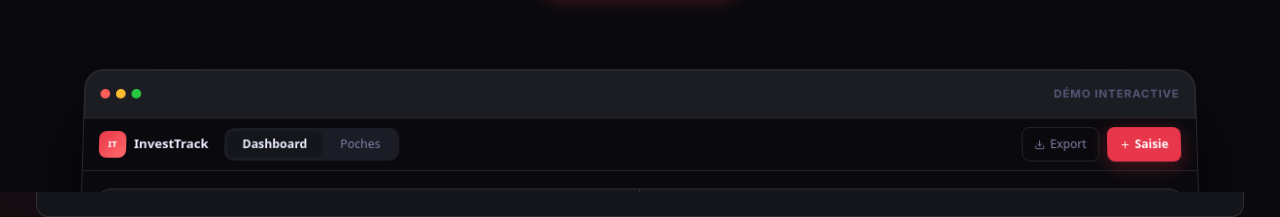
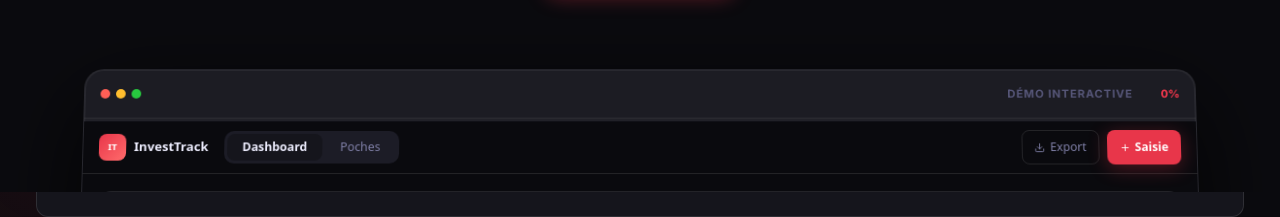
Before and after one commit to julesaf/fin, a React (Vite) app: page / in a window 1280 px wide. Shown: the part 608-825 px from the top of the page. Built offline with nearby package versions, Linux system fonts and the light colour scheme.

Commit message:
feat(no-ticket): add demo progress tracking to welcome modal

```diff
--- a/App.tsx
+++ b/App.tsx
@@ -622,6 +622,12 @@ function WelcomeModal({ onEmpty, canClose, onClose, mode, setMode }) {
     const landingRef = useRef(null);
     const demoPreviewRef = useRef(null);
     const touchYRef = useRef(null);
+    const [demoProgress, setDemoProgress] = useState(0);
+    const updateDemoProgress = demo => {
+        if (!demo) return;
+        const max = demo.scrollHeight - demo.clientHeight;
+        setDemoProgress(max > 2 ? Math.max(0, Math.min(1, demo.scrollTop / max)) : 0);
+    };
     const routeScrollToDemo = (deltaY, source = 'wheel') => {
         const demo = demoPreviewRef.current;
         if (!demo || !deltaY || Math.abs(deltaY) < 1) return false;
@@ -639,6 +645,7 @@ function WelcomeModal({ onEmpty, canClose, onClose, mode, setMode }) {
         const limit = source === 'touch' ? 42 : 34;
         const softenedDelta = Math.sign(deltaY) * Math.min(Math.abs(deltaY) * speed, limit);
         demo.scrollTop = Math.max(0, Math.min(max, before + softenedDelta));
+        updateDemoProgress(demo);
         return demo.scrollTop !== before;
     };
     const onLandingWheel = e => {
@@ -684,7 +691,8 @@ function WelcomeModal({ onEmpty, canClose, onClose, mode, setMode }) {
             <style>{`
                 .landing-scrollbar{scrollbar-width:thin;scrollbar-color:${ACC}55 transparent}
                 .landing-scrollbar::-webkit-scrollbar{width:8px;height:8px}.landing-scrollbar::-webkit-scrollbar-thumb{background:${ACC}55;border-radius:99px}.landing-scrollbar::-webkit-scrollbar-track{background:transparent}
-                @media (max-width: 900px){.landing-demo-shell{max-width:calc(100vw - 1.5rem)!important;margin-bottom:3.5rem!important}.landing-demo-card{transform:none!important;border-radius:16px!important}.landing-app-preview{max-height:78vh!important}.landing-section{padding-top:4rem!important;padding-bottom:4rem!important}.landing-trust-grid{gap:1rem!important}.landing-bento{grid-template-columns:1fr!important}.landing-feature-large{grid-column:auto!important}.landing-feature-card{min-height:220px!important;padding:2rem 1.5rem!important}.landing-feature-card p{max-width:100%!important}.landing-demo-side{display:none!important}}
+                .landing-demo-pin{position:relative;min-height:calc(min(82vh,920px) + 220px);margin-bottom:6rem}.landing-demo-shell{position:sticky;top:88px;z-index:2}
+                @media (max-width: 900px){.landing-demo-pin{min-height:auto;margin-bottom:3.5rem!important}.landing-demo-shell{position:relative!important;top:auto!important;max-width:calc(100vw - 1.5rem)!important}.landing-demo-card{transform:none!important;border-radius:16px!important}.landing-app-preview{max-height:78vh!important}.landing-section{padding-top:4rem!important;padding-bottom:4rem!important}.landing-trust-grid{gap:1rem!important}.landing-bento{grid-template-columns:1fr!important}.landing-feature-large{grid-column:auto!important}.landing-feature-card{min-height:220px!important;padding:2rem 1.5rem!important}.landing-feature-card p{max-width:100%!important}.landing-demo-side{display:none!important}}
                 @media (max-width: 640px){.landing-hero{padding:3.25rem .9rem 2rem!important}.landing-hero h1{font-size:clamp(2.35rem,14vw,3.55rem)!important;line-height:1.02!important}.landing-hero p{font-size:1rem!important}.landing-nav{padding:.85rem 1rem!important}.landing-open-label{display:none!important}.landing-app-preview{max-height:72vh!important}.landing-demo-windowbar{padding:.7rem!important}.landing-section{padding-left:.9rem!important;padding-right:.9rem!important}.landing-footer{justify-content:center!important;text-align:center!important}}
                 @media (max-width: 430px){.landing-brand-text{display:none!important}.landing-app-preview{max-height:68vh!important}.landing-demo-shell{padding:0 .6rem!important;max-width:100vw!important}.landing-feature-card{min-height:200px!important}}
             `}</style>
@@ -707,15 +715,21 @@ function WelcomeModal({ onEmpty, canClose, onClose, mode, setMode }) {
                 </div>
             </header>
 
-            <div className="landing-demo-shell" style={{ maxWidth: 1180, margin: '0 auto 6rem', padding: '0 1rem', perspective: 1000 }}>
-                <div className="landing-demo-card" style={{ width: '100%', maxWidth: '100%', background: L.surface, border: `1px solid ${L.border}`, borderRadius: 20, boxShadow: L.shadow, overflow: 'hidden', transform: isMobile ? 'none' : 'rotateX(3deg) scale(.985)' }}>
-                    <div className="landing-demo-windowbar" style={{ display: 'flex', alignItems: 'center', justifyContent: 'space-between', gap: 8, padding: '1rem', borderBottom: `1px solid ${L.border}`, background: L.surfaceSoft }}>
-                        <div style={{ display: 'flex', gap: 6 }}><span style={{ width: 10, height: 10, borderRadius: '50%', background: '#FF5F56' }} /><span style={{ width: 10, height: 10, borderRadius: '50%', background: '#FFBD2E' }} /><span style={{ width: 10, height: 10, borderRadius: '50%', background: '#27C93F' }} /></div>
-                        <span style={{ color: L.textFaint, fontSize: '.72rem', fontWeight: 700, letterSpacing: '.08em', textTransform: 'uppercase' }}>Démo interactive</span>
+            <section className="landing-demo-pin">
+                <div className="landing-demo-shell" style={{ maxWidth: 1180, margin: '0 auto', padding: '0 1rem', perspective: 1000 }}>
+                    <div className="landing-demo-card" style={{ width: '100%', maxWidth: '100%', background: L.surface, border: `1px solid ${L.border}`, borderRadius: 20, boxShadow: L.shadow, overflow: 'hidden', transform: isMobile ? 'none' : 'rotateX(3deg) scale(.985)' }}>
+                        <div className="landing-demo-windowbar" style={{ display: 'flex', alignItems: 'center', justifyContent: 'space-between', gap: 8, padding: '1rem', borderBottom: `1px solid ${L.border}`, background: L.surfaceSoft }}>
+                            <div style={{ display: 'flex', gap: 6 }}><span style={{ width: 10, height: 10, borderRadius: '50%', background: '#FF5F56' }} /><span style={{ width: 10, height: 10, borderRadius: '50%', background: '#FFBD2E' }} /><span style={{ width: 10, height: 10, borderRadius: '50%', background: '#27C93F' }} /></div>
+                            <div style={{ display: 'flex', alignItems: 'center', gap: 10, minWidth: 0 }}>
+                                <span style={{ color: L.textFaint, fontSize: '.72rem', fontWeight: 700, letterSpacing: '.08em', textTransform: 'uppercase', whiteSpace: 'nowrap' }}>Démo interactive</span>
+                                <span style={{ color: ACC, fontSize: '.72rem', fontWeight: 800, fontVariantNumeric: 'tabular-nums', minWidth: 38, textAlign: 'right' }}>{Math.round(demoProgress * 100)}%</span>
+                            </div>
+                        </div>
+                        <div style={{ height: 3, background: T.dark ? 'rgba(255,255,255,.05)' : 'rgba(10,10,20,.06)' }}><div style={{ width: `${demoProgress * 100}%`, height: '100%', background: `linear-gradient(90deg,${ACC},#FF6B6B)`, transition: 'width .16s ease-out', boxShadow: `0 0 12px ${ACC}88` }} /></div>
+                        <div ref={demoPreviewRef} onScroll={e => updateDemoProgress(e.currentTarget)} className="landing-app-preview landing-scrollbar" style={{ maxHeight: 'min(82vh,920px)', overflow: 'auto', WebkitOverflowScrolling: 'touch', overscrollBehavior: 'contain' }}><LandingDemoMockup /></div>
                     </div>
-                    <div ref={demoPreviewRef} className="landing-app-preview landing-scrollbar" style={{ maxHeight: 'min(82vh,920px)', overflow: 'auto', WebkitOverflowScrolling: 'touch', overscrollBehavior: 'contain' }}><LandingDemoMockup /></div>
                 </div>
-            </div>
+            </section>
 
             <section className="landing-section" style={{ padding: '6rem 1rem', maxWidth: 1100, margin: '0 auto' }}>
                 <div style={{ textAlign: 'center', marginBottom: '4rem' }}><h2 style={{ fontSize: 'clamp(2rem,4vw,2.5rem)', fontWeight: 800, letterSpacing: '-.03em', margin: '0 0 1rem', color: L.text }}>Une intimité totale sur vos finances.</h2><p style={{ fontSize: 'clamp(1rem,2vw,1.25rem)', color: L.textSoft, maxWidth: 700, margin: '0 auto', lineHeight: 1.6 }}>Pas de création de compte. Pas de synchronisation bancaire requise. Vous gardez le contrôle total.</p></div>
```
